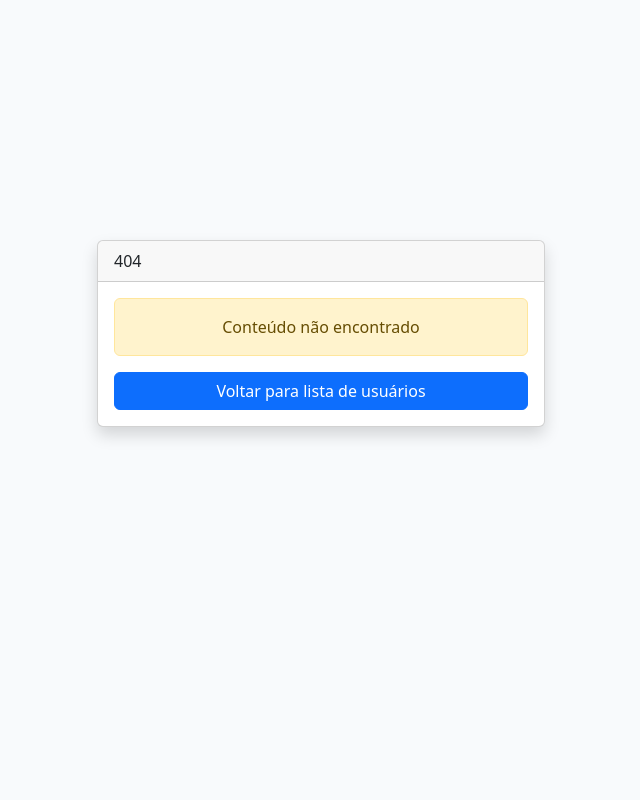
After one commit to Dev-Gabriel-Martins/magazord-backend-test, a PHP site: page /app/views/not-found.php in a window 1280 px wide. The commit adds this page. Shown: the whole page, without its empty margins (319-959 px from the left). Run offline with PHP 8.4, Linux system fonts and the light colour scheme.

Commit message:
feat: add 404 not found view and implement renderNotFound method in Controller

```diff
--- /dev/null
+++ b/app/views/not-found.php
@@ -0,0 +1,67 @@
+<!DOCTYPE html>
+<html lang="pt-br">
+
+<head>
+    <meta charset="UTF-8">
+    <title>Não encontrado</title>
+    <link href="https://cdn.jsdelivr.net/npm/bootstrap@5.3.6/dist/css/bootstrap.min.css" rel="stylesheet" integrity="sha384-4Q6Gf2aSP4eDXB8Miphtr37CMZZQ5oXLH2yaXMJ2w8e2ZtHTl7GptT4jmndRuHDT" crossorigin="anonymous">
+    <style>
+        body {
+            background: #f8fafc;
+        }
+
+        .centraliza {
+            min-height: 100vh;
+            display: flex;
+            align-items: center;
+            justify-content: center;
+        }
+    </style>
+</head>
+
+<body>
+    <div class="centraliza">
+        <div class="card shadow text-center">
+
+            <div class="card-header d-flex justify-content-between align-items-center">
+                <span>404</span>
+            </div>
+            <div class="alert alert-warning text-center m-3">Conteúdo não encontrado</div>
+            <a href="/users" class="btn btn-primary  m-3 mt-0" >Voltar para lista de usuários</a>
+        </div>
+    </div>
+    <script src="https://cdn.jsdelivr.net/npm/bootstrap@5.3.6/dist/js/bootstrap.bundle.min.js" integrity="sha384-j1CDi7MgGQ12Z7Qab0qlWQ/Qqz24Gc6BM0thvEMVjHnfYGF0rmFCozFSxQBxwHKO" crossorigin="anonymous"></script>
+</body>
+<style>
+     body {
+        background: #f8fafc;
+    }
+
+    .centraliza {
+        min-height: 100vh;
+        display: flex;
+        align-items: flex-start;
+        justify-content: center;
+    }
+
+    .card,
+    .flash-message {
+        width: 28rem;
+    }
+
+    .card {
+        margin-top: 15rem;
+    }
+
+    .flash-message {
+        margin-top: 24px;
+    }
+
+    .list-group-item {
+        display: flex;
+        justify-content: space-between;
+        align-items: center;
+    }
+</style>
+
+</html>
--- a/routes.php
+++ b/routes.php
@@ -13,7 +13,8 @@ $server->route("GET", "/", [UserController::class, 'index']);
 $server->route("GET", "/users", [UserController::class, 'index']);
 $server->route("GET", "/users/create", [UserController::class, 'create']);
 $server->route("POST", "/users", [UserController::class, 'store']);
-$server->route("GET", "/users/{id}", [UserController::class, 'show']);
+
+$server->route("GET", "/users/{id}/edit", [UserController::class, 'edit']);
 $server->route("PUT", "/users/{id}", [UserController::class, 'update']);
 $server->route("DELETE", "/users/{id}", [UserController::class, 'destroy']);
 
```
Also changed, not shown: core/classes/Controller.php (+16 -2 lines), core/classes/Server.php (+7 -9 lines).
